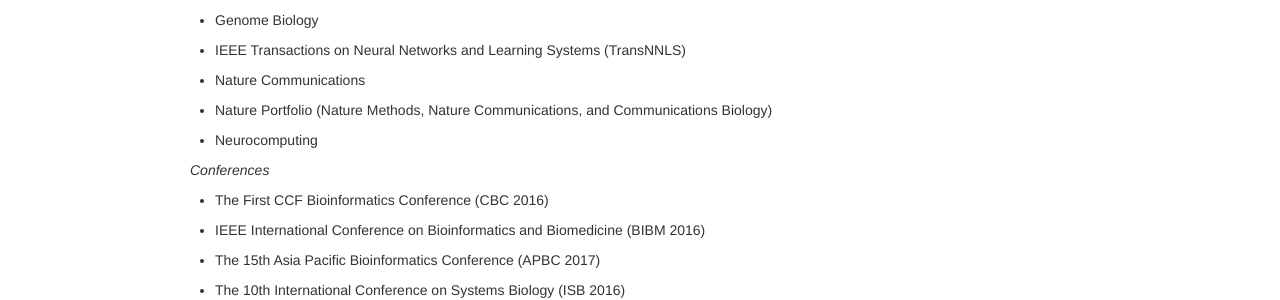
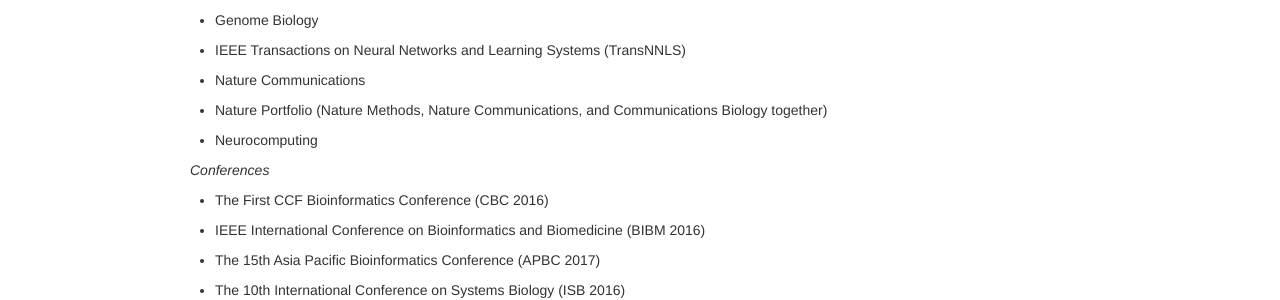
Before and after one commit to Winnie09/Wenpin_Hou, a Jekyll site: the page built from pages/professional.md, in a window 1280 px wide. Shown: the part 412-712 px from the top of the page. Built offline with Jekyll 4.4.1, drawn with Linux system fonts in a browser that asks for light colours.

Commit message:
add changes

```diff
--- a/pages/professional.md
+++ b/pages/professional.md
@@ -27,7 +27,7 @@
 
 - Nature Communications
 
-- Nature Portfolio (Nature Methods, Nature Communications, and Communications Biology)
+- Nature Portfolio (Nature Methods, Nature Communications, and Communications Biology together)
 
 - Neurocomputing
 
```
